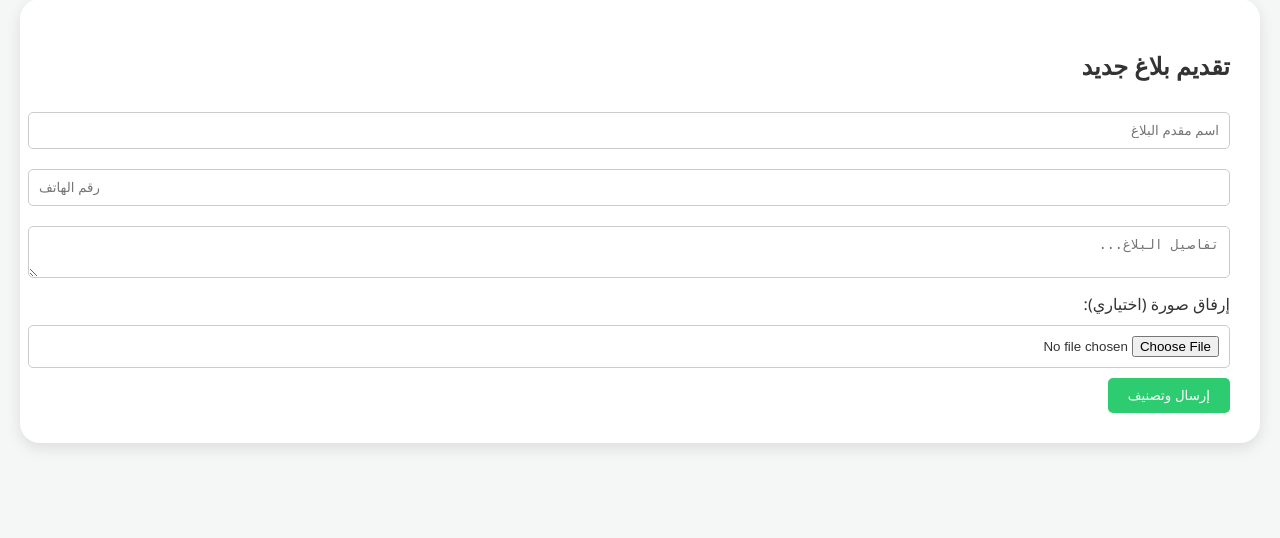
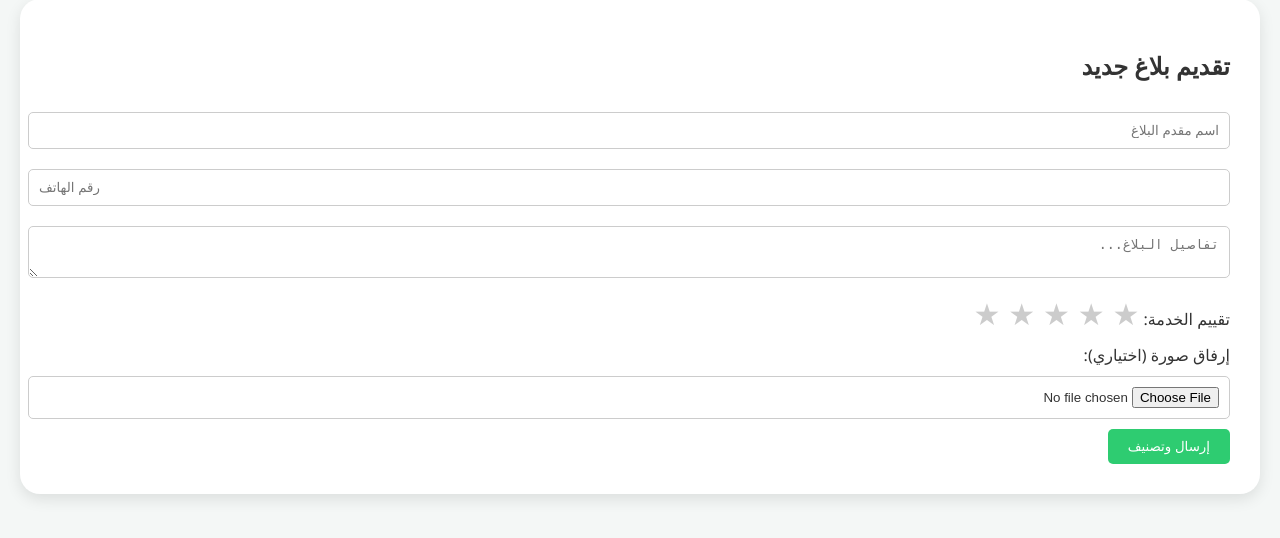
Before and after one commit to AmAnn90876/Classifier-7, a Flask app: page / in a window 1280 px wide, after a click on "تقديم بلاغ". Shown: the part 106-644 px from the top of the page. Run offline with Flask 3, Linux system fonts and the light colour scheme; parts of the project's set-up code (start-up, migrations or seed data) failed here and were passed over.

Commit message:
Update index.html
Signed-off-by: AmAnn90876 <amani123456789asd@gmail.com>

```diff
--- a/templates/index.html
+++ b/templates/index.html
@@ -20,6 +20,10 @@
         th, td { border: 1px solid #555; padding: 12px; text-align: right; }
         th { background: #f8f9fa; color: #333; }
         .search-container { display: flex; gap: 10px; margin-bottom: 20px; }
+        /* تنسيق النجوم */
+        .star-rating { cursor: pointer; font-size: 30px; color: #ccc; margin-bottom: 10px; direction: ltr; display: inline-block; }
+        .star { transition: 0.2s; }
+        .star.active, .star:hover, .star:hover ~ .star { color: #f1c40f; }
     </style>
 </head>
 <body>
@@ -29,7 +33,6 @@
     <div>
         <button onclick="toggleDarkMode()">🌙/☀️</button>
         <button class="btn-lang" onclick="toggleLanguage()">EN/AR</button>
-        <!-- تم إزالة الإيموجي من زر الإحصائيات -->
         <button class="btn-stats" onclick="window.open('https://my-app-git3kwfxmxclxvajrjmgbp.streamlit.app/', '_blank')" data-i18n="nav_stats">الإحصائيات</button>
         <button onclick="showPage('home')" data-i18n="nav_home">الرئيسية</button>
         <button onclick="showPage('report')" data-i18n="nav_report">تقديم بلاغ</button>
@@ -47,7 +50,18 @@
     <input type="text" id="name" placeholder="اسم مقدم البلاغ" data-i18n-placeholder="placeholder_name">
     <input type="tel" id="phone" placeholder="رقم الهاتف" data-i18n-placeholder="placeholder_phone">
     <textarea id="desc" placeholder="تفاصيل البلاغ..." data-i18n-placeholder="placeholder_desc"></textarea>
-    <label data-i18n="label_img">إرفاق صورة (اختياري):</label>
+
+    <label>تقييم الخدمة:</label>
+    <div class="star-rating" id="starRating">
+        <span class="star" data-value="1">★</span>
+        <span class="star" data-value="2">★</span>
+        <span class="star" data-value="3">★</span>
+        <span class="star" data-value="4">★</span>
+        <span class="star" data-value="5">★</span>
+    </div>
+    <input type="hidden" id="ratingValue" value="0">
+
+    <br><label data-i18n="label_img">إرفاق صورة (اختياري):</label>
     <input type="file" id="imageInput" accept="image/*">
     <button onclick="classifyAndSubmit()" data-i18n="btn_submit">إرسال وتصنيف</button>
 </div>
@@ -79,6 +93,18 @@
     };
 
     let currentLang = 'ar';
+    const stars = document.querySelectorAll('.star');
+    const ratingInput = document.getElementById('ratingValue');
+
+    stars.forEach(star => {
+        star.addEventListener('click', function() {
+            const val = this.getAttribute('data-value');
+            ratingInput.value = val;
+            stars.forEach(s => s.classList.remove('active'));
+            for(let i=0; i<val; i++) stars[i].classList.add('active');
+        });
+    });
+
     function toggleLanguage() {
         currentLang = currentLang === 'ar' ? 'en' : 'ar';
         document.getElementById('htmlTag').lang = currentLang;
@@ -98,13 +124,14 @@
         const name = document.getElementById('name').value.trim();
         const phone = document.getElementById('phone').value.trim();
         const text = document.getElementById('desc').value;
-        if (!name || !phone || !text) { alert("يرجى تعبئة البيانات"); return; }
-        sendData(name, phone, text);
+        const rating = document.getElementById('ratingValue').value;
+        if (!name || !phone || !text || rating === "0") { alert("يرجى تعبئة جميع البيانات وتحديد التقييم"); return; }
+        sendData(name, phone, text, rating);
     }
 
-    async function sendData(name, phone, text) {
+    async function sendData(name, phone, text, rating) {
         try {
-            const response = await fetch('/predict', { method: 'POST', headers: {'Content-Type': 'application/json'}, body: JSON.stringify({ complaint: text, name, phone }) });
+            const response = await fetch('/predict', { method: 'POST', headers: {'Content-Type': 'application/json'}, body: JSON.stringify({ complaint: text, name, phone, rating }) });
             const data = await response.json();
             alert("تم التصنيف بنجاح: " + data.category);
             document.getElementById('searchPhone').value = phone;
```
